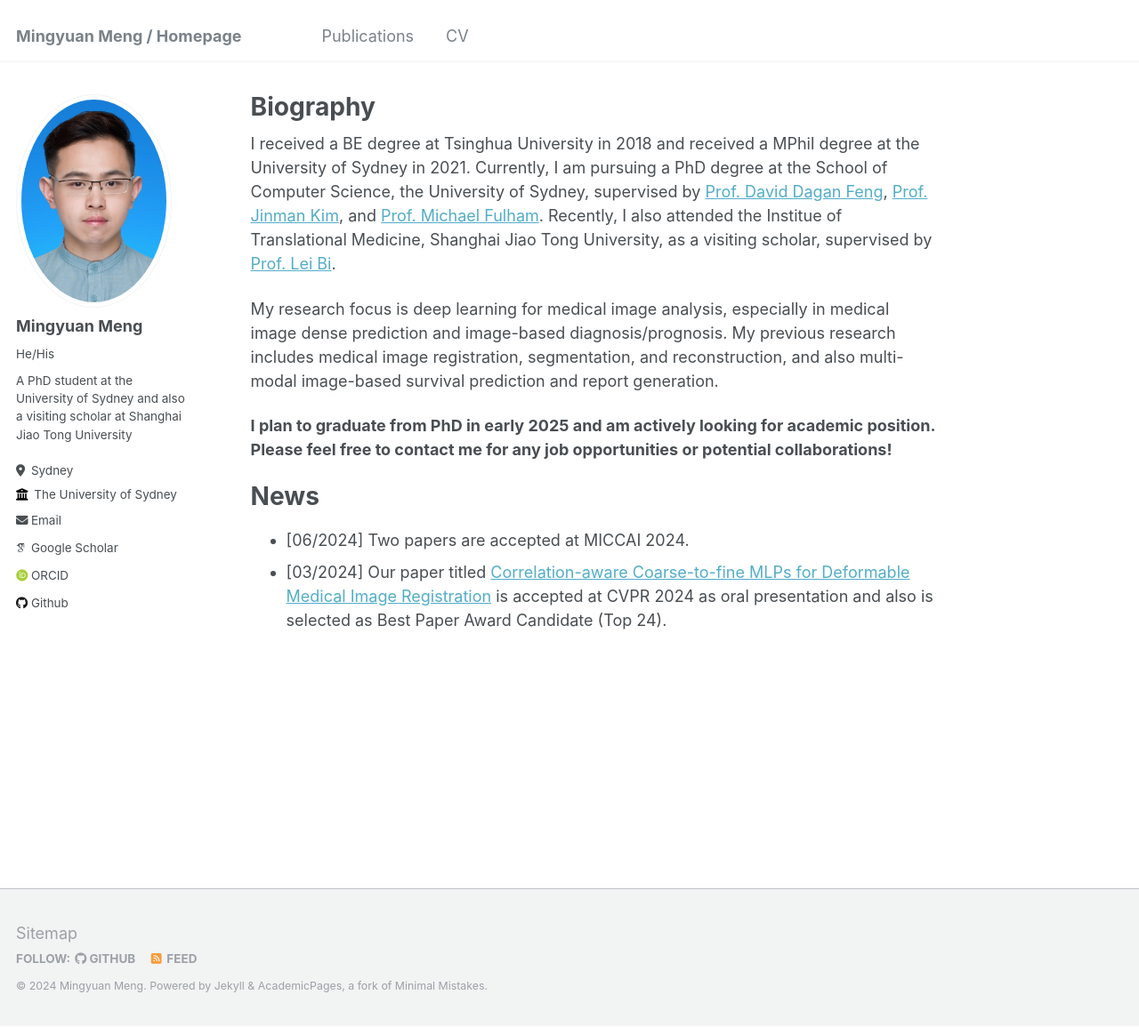
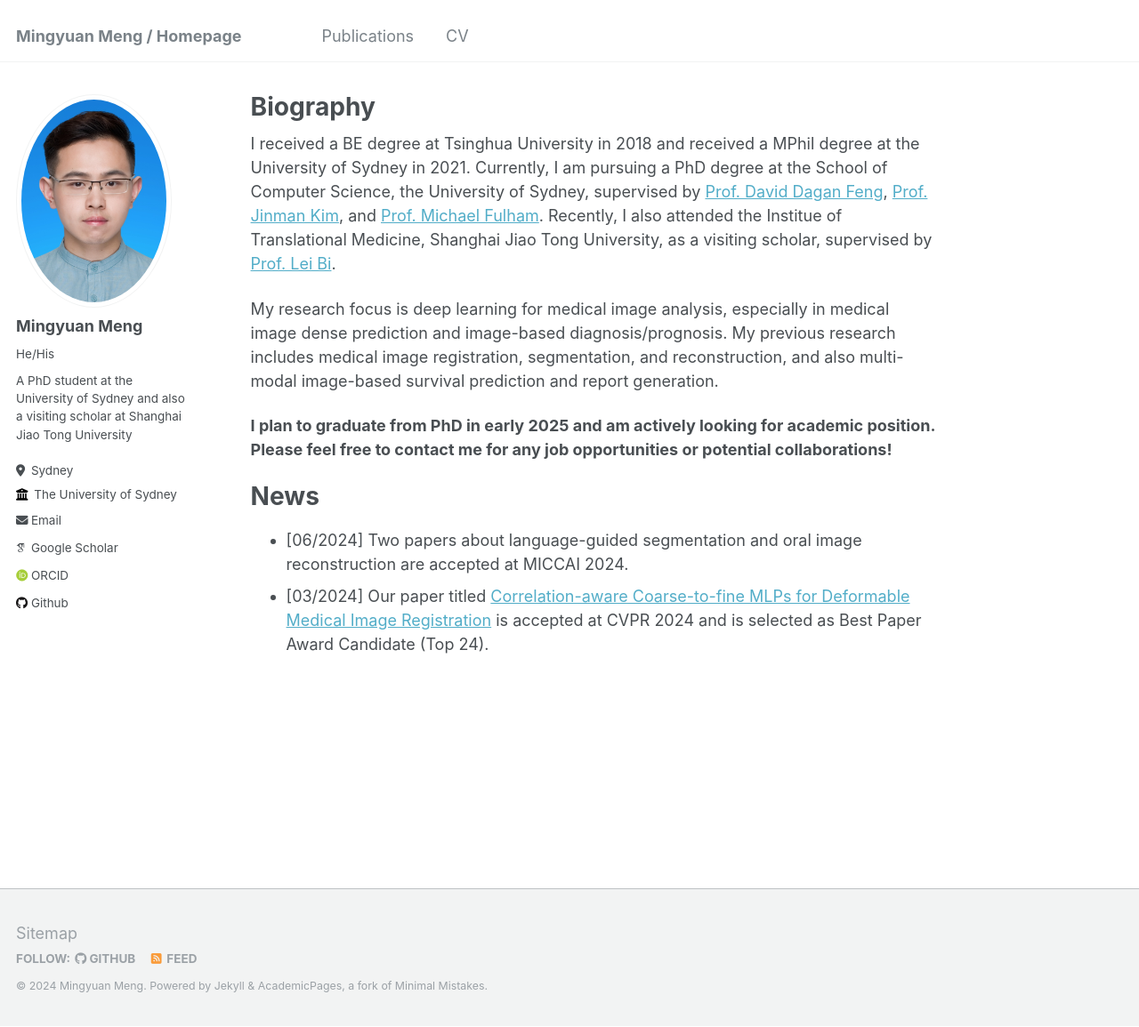
Before and after one commit to MungoMeng/mungomeng.github.io, a Jekyll site: the page built from _pages/about.md, in a window 1280 px wide and 1155 px high. Shown: the whole window at 89% size. Built offline with Jekyll 4.4.1, drawn with Linux system fonts in a browser that asks for light colours; some web fonts are replaced.

Commit message:
Update about.md

```diff
--- a/_pages/about.md
+++ b/_pages/about.md
@@ -15,5 +15,5 @@ My research focus is deep learning for medical image analysis, especially in med
 
 News
 ======
-* [06/2024] Two papers are accepted at MICCAI 2024.
-* [03/2024] Our paper titled [Correlation-aware Coarse-to-fine MLPs for Deformable Medical Image Registration](https://arxiv.org/abs/2406.00123) is accepted at CVPR 2024 as oral presentation and also is selected as Best Paper Award Candidate (Top 24).
+* [06/2024] Two papers about language-guided segmentation and oral image reconstruction are accepted at MICCAI 2024.
+* [03/2024] Our paper titled [Correlation-aware Coarse-to-fine MLPs for Deformable Medical Image Registration](https://arxiv.org/abs/2406.00123) is accepted at CVPR 2024 and is selected as Best Paper Award Candidate (Top 24).
```
